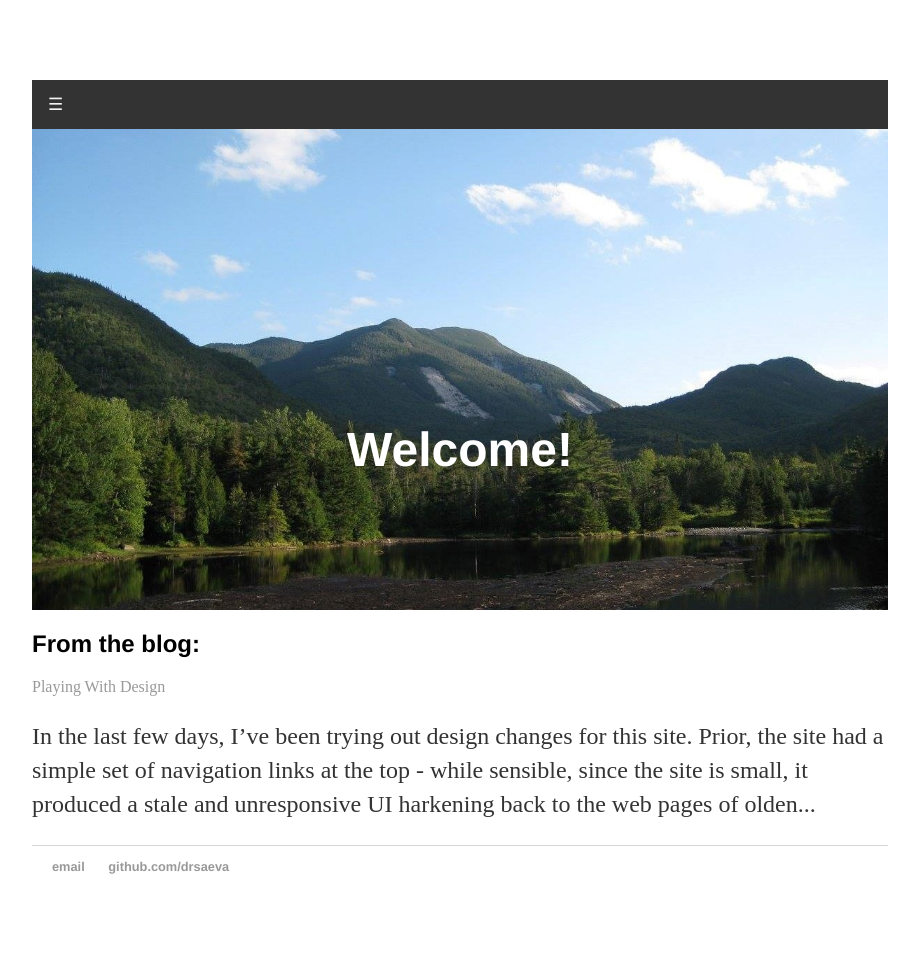
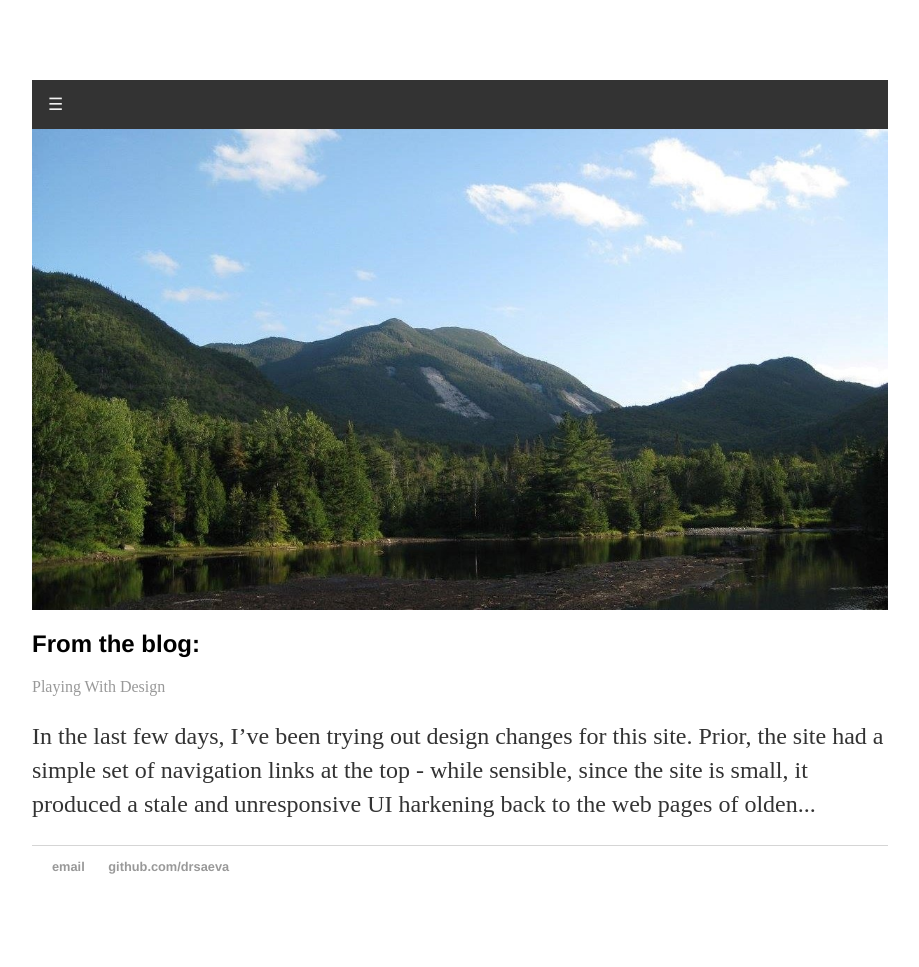
Before and after one commit to drsaeva/drsaeva.github.io, a Jekyll site: the page built from index.html, in a window 1280 px wide. Shown: the whole page, without its empty margins (180-1099 px from the left). Built offline with Jekyll 4.4.1, drawn with Linux system fonts in a browser that asks for light colours.

Commit message:
Update index.html

```diff
--- a/index.html
+++ b/index.html
@@ -2,9 +2,7 @@
 layout: default
 title: Home
 ---
-<div class="bg-image">
-<h1>Welcome!</h1>
-</div>
+<div class="bg-image"></div>
 <div class="blurb">
   <h2>From the blog: </h2>
  <div class="latest-post">
```
